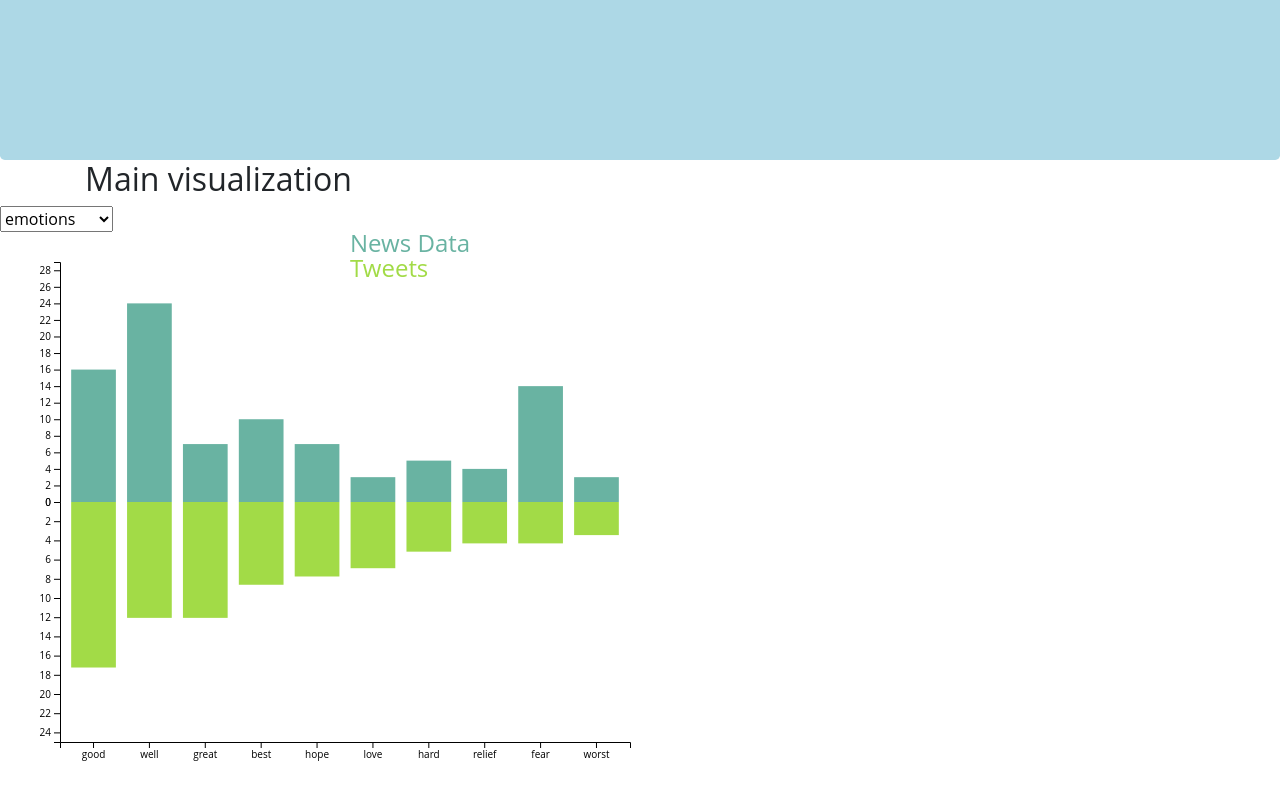
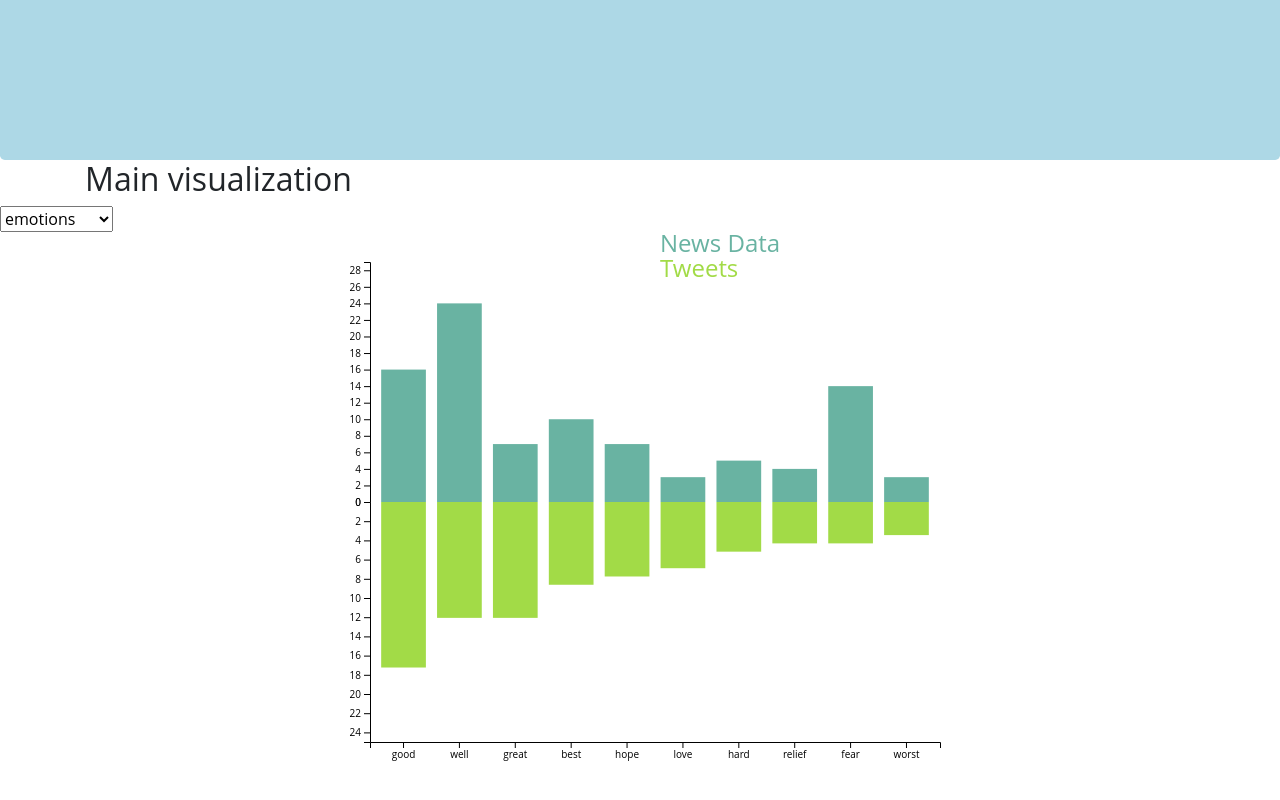
Before and after one commit to com-480-data-visualization/data-visualization-project-2021-poso, a plain HTML site: page website/index.html in a window 1280 px wide. Shown: the part 640-1440 px from the top of the page. Drawn offline with nearby package versions, Linux system fonts and the light colour scheme.

Commit message:
align chart

```diff
--- a/website/index.html
+++ b/website/index.html
@@ -37,7 +37,7 @@
 
 <select id="selectButton"></select>
 
-<div id="my_dataviz"></div>
+<div id="my_dataviz" style="text-align: center;"></div>
 <script src="javascript/barchar2.js"></script>
 
 </body>
```
